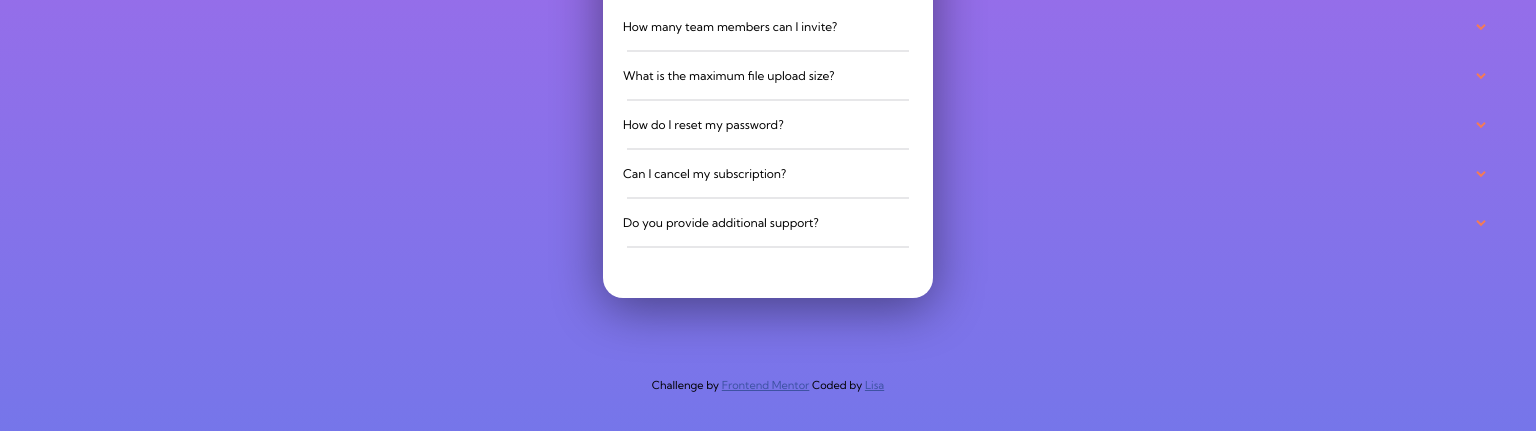
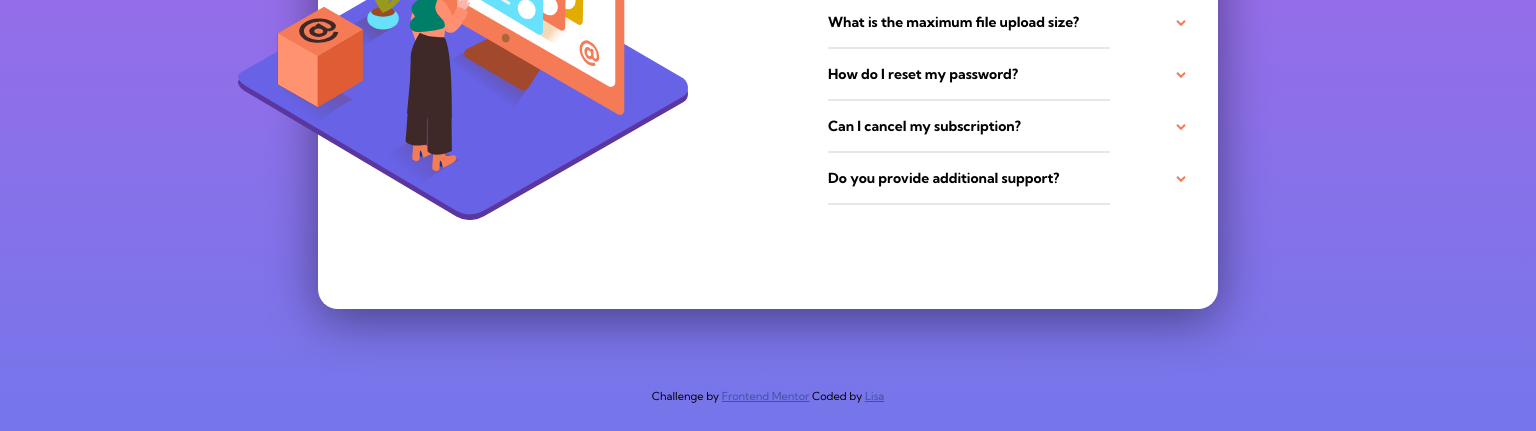
Before and after one commit to CrypticMango/faq-acordian-card, a plain HTML site: page index.html in a window 1536 px wide. Shown: the part 369-800 px from the top of the page. Drawn offline with Linux system fonts and the light colour scheme.

Commit message:
started styling desktop view

```diff
--- a/index.html
+++ b/index.html
@@ -17,13 +17,13 @@
 </head>
 <body>
 
-  <img id="lady-online" src="/images/illustration-woman-online-mobile.svg" alt="woman-online" aria-label="a-woman-online">
+  <main>
+
+    <div><img id="lady-online" src="/images/illustration-woman-online-mobile.svg" alt="woman-online" aria-label="a-woman-online"></div>
 
 
-  <main>
-
-    <h1>FAQ</h1>
     <div id="questions">
+      <h1>FAQ</h1>
       <details>
       <summary class="question">How many team members can I invite?
 
--- a/style.css
+++ b/style.css
@@ -32,10 +32,11 @@ main {
 
 details>summary {
     list-style: none;
+    font-weight: bold;
   }
 
 summary::-webkit-details-marker {
-    display: none
+    display: none;
   }
 
 summary::after {
@@ -70,6 +71,7 @@ hr {
     margin: 0 auto;
     position: absolute;
     top: 35px;
+    right: 60px;
 }
 
 .question:hover {
@@ -92,3 +94,42 @@ hr {
 .attribution a {
 	color: hsl(228, 45%, 44%);
 }
+
+/* desktop styling */
+
+@media (min-width:1440px) {
+
+    main {
+        width: 900px;
+        height: 500px;
+        display: flex;
+        flex-direction: row;
+        align-items: center;
+        padding-top: 0px;
+    }
+
+    h1 {
+        text-align: left;
+    }
+
+    details {
+       font-size: 14px;
+       padding-left: 0px;
+    }
+
+    summary::after {
+        content: url(/images/icon-arrow-down.svg);
+        position: absolute;
+        right: 350px;
+      }
+
+    #lady-online {
+        position: relative;
+        left: -80px;
+        top: -10px;
+        align-self: center;
+        width: 450px;
+        padding-right: 60px;
+    }
+
+}
```
